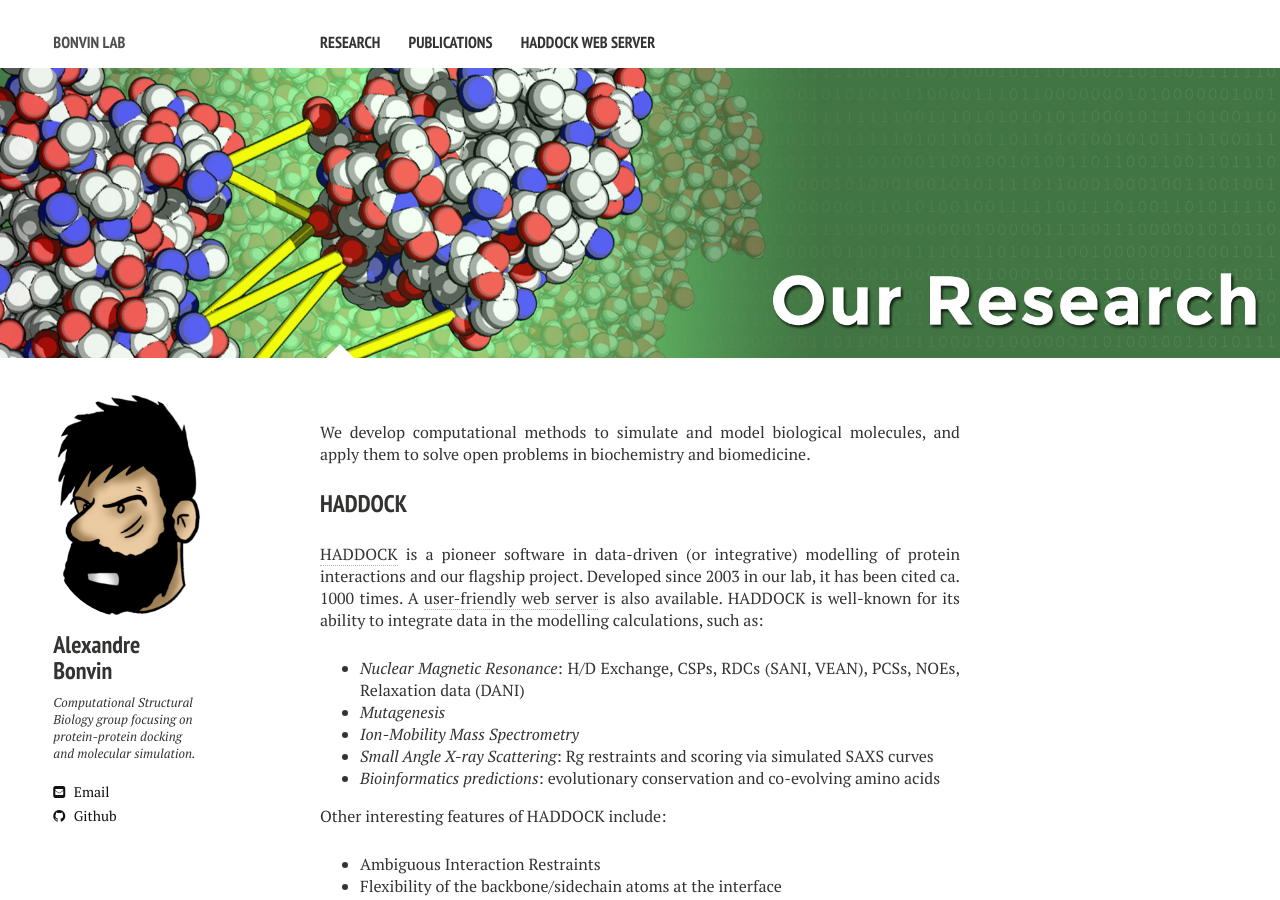
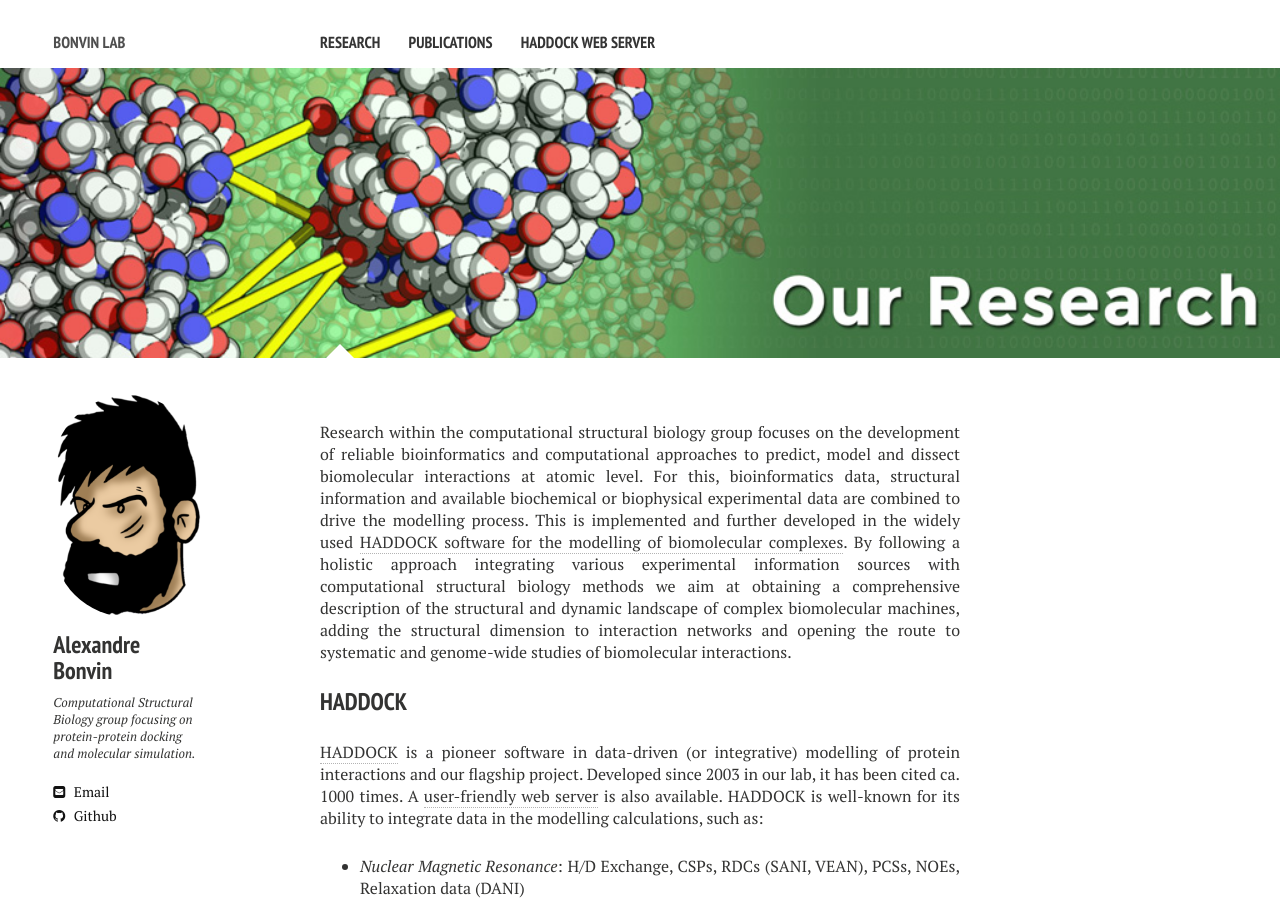
Before and after one commit to ezgikaraca/joaorodrigues.github.io, a Jekyll site: the page built from research/index.md, in a window 1280 px wide and 900 px high. Built offline with Jekyll 4.4.1, drawn with Linux system fonts in a browser that asks for light colours; nearby versions of some CDN libraries.

Commit message:
Generated and applied minified jpegs for banner images

```diff
--- a/research/index.md
+++ b/research/index.md
@@ -4,10 +4,18 @@ tags: [Jekyll, HADDOCK, Bonvin, Docking, Simulation, Molecular Dynamics, Structu
 modified: 2014-08-08T20:53:07.573882-04:00
 comments: false
 image:
-  feature: banner_research.jpg
+  feature: banner_research-mini.jpg
 ---
 
-We develop computational methods to simulate and model biological molecules, and apply them to solve open problems in biochemistry and biomedicine.
+Research within the computational structural biology group focuses on the development of reliable bioinformatics and computational
+approaches to predict, model and dissect biomolecular interactions at atomic level. For this, bioinformatics data, structural
+information and available biochemical or biophysical experimental data are combined to drive the modelling process.
+This is implemented and further developed in the widely used
+[HADDOCK software for the modelling of biomolecular complexes](http://haddock.science.uu.nl).
+By following a holistic approach integrating various experimental information sources with computational structural biology methods
+we aim at obtaining a comprehensive description of the structural and dynamic landscape of complex biomolecular machines, adding
+the structural dimension to interaction networks and opening the route to systematic and genome-wide studies of biomolecular
+interactions.
 
 ### HADDOCK
 
```
Also changed, not shown: index.md (+1 -1 lines), publications/index.md (+3 -1 lines), images/banner_home-mini.jpg (added), images/banner_publications-mini.jpg (added), images/banner_publications.jpg (added), images/banner_research-mini.jpg (added).
